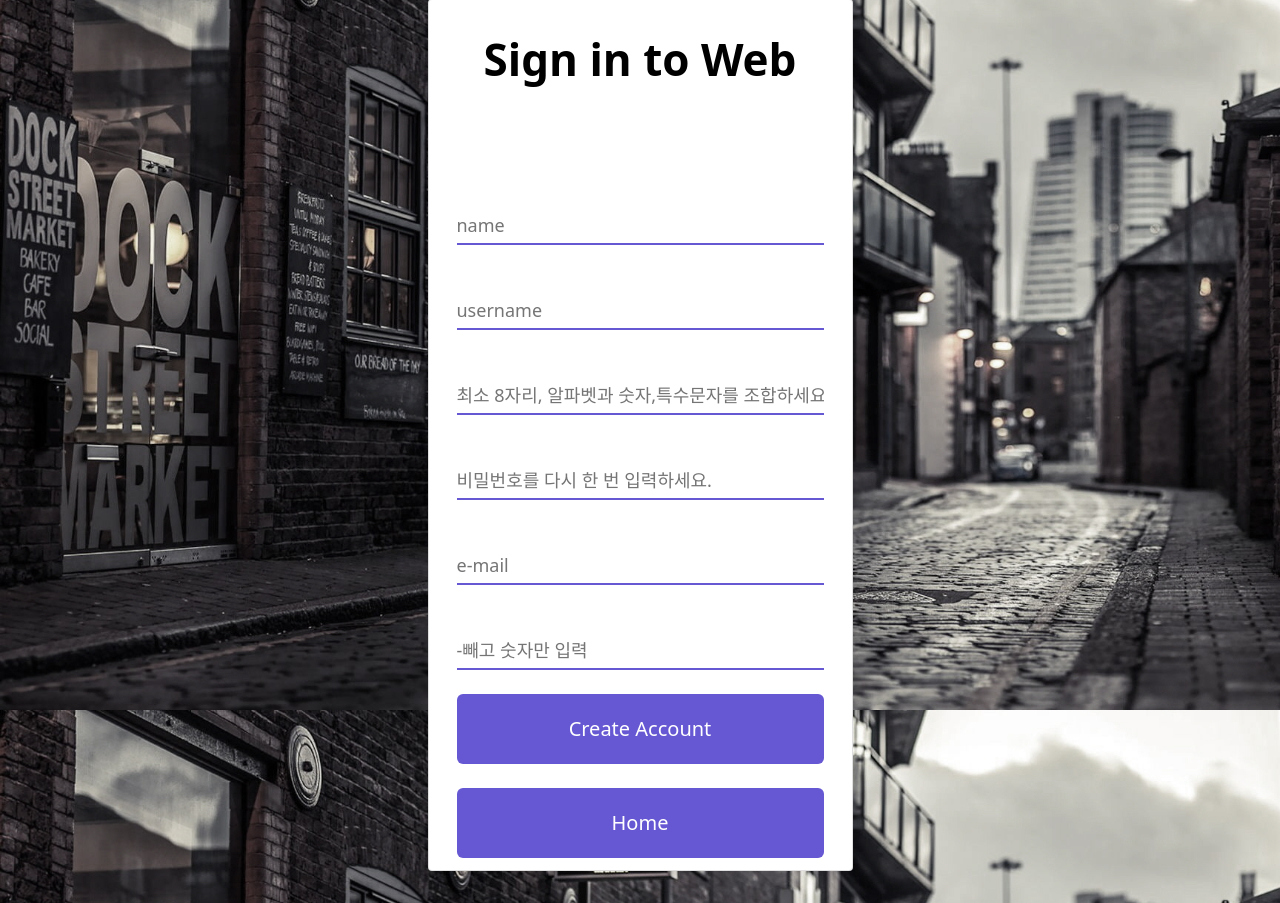
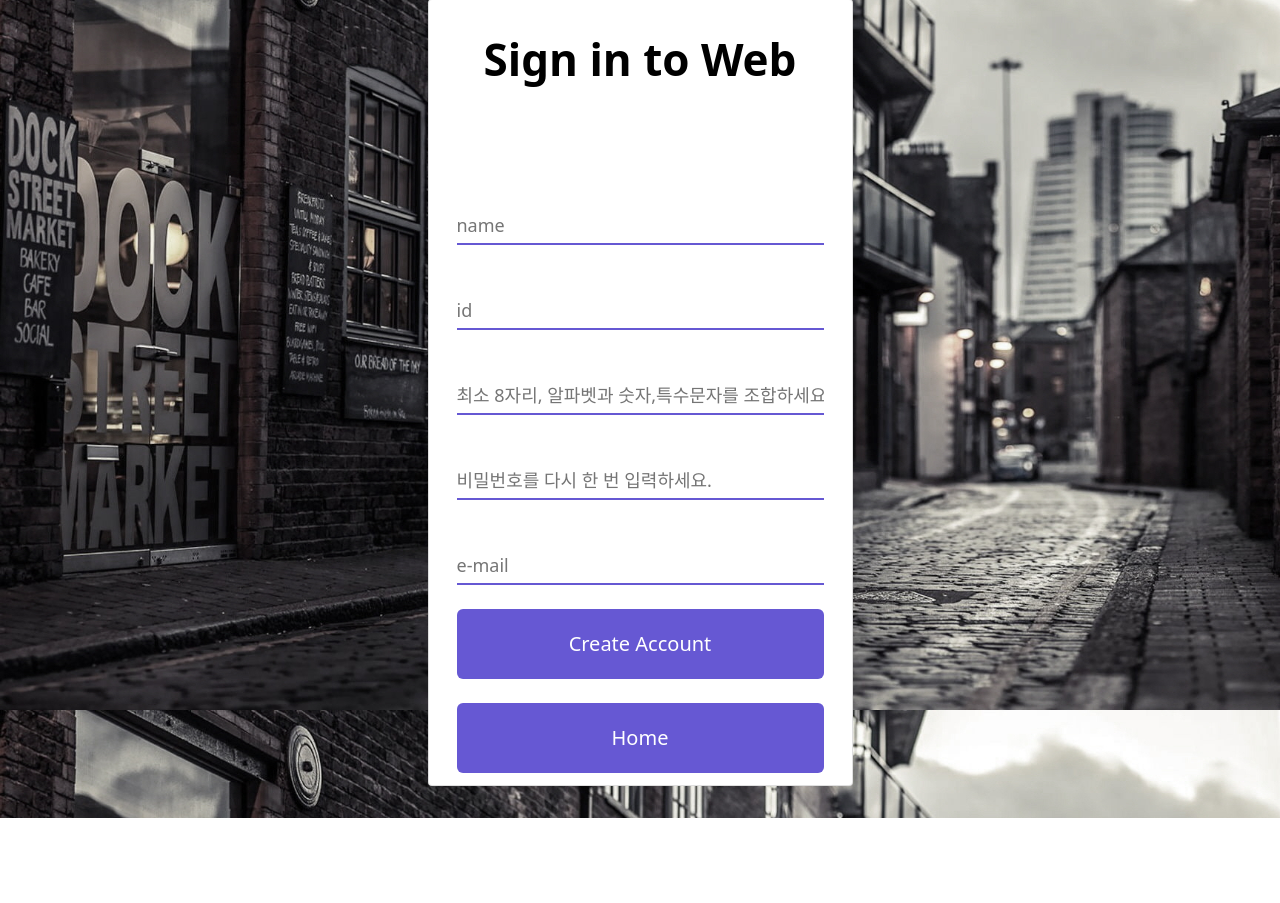
Before and after one commit to silverstone2/TODAYS, a Django app: page /users/signup/ in a window 1280 px wide. Shown: the part 90-993 px from the top of the page. After the commit the page ends 908 px from the top, so only its background shows below. Run offline with Django 4.2, Linux system fonts and the light colour scheme; some libraries are stand-ins or nearby versions.

Commit message:
2022-12-22 1. 회원가입 전화번호 삭제 2. 회원가입 시 성공여부 및 링크 이동 코드 수정

```diff
--- a/mainapp/templates/users/signup.html
+++ b/mainapp/templates/users/signup.html
@@ -150,38 +150,35 @@ background-attachment: fixed; /* 스크롤바 움직일때 이미지가 따라
 				Sign in to Web
 			</h2>
 		</div>
-		<form class="card-form" method="post">
+		<form class="card-form" action="/users/signupok/" method="POST">
 			{% csrf_token %}
 
 			<div class="input">
 				<input type="text" class="input-field"
-				name="name" id="name" placeholder="name">
+				name="members_name" id="members_name" placeholder="name">
 			</div>
 			<div class="input">
 				<input type="text" class="input-field"
-				name="username" id="username" placeholder="username">
+				name="members_id" id="members_id" placeholder="id">
 			</div>
 			<div class="input">
 				<input type="password" class="input-field"
-				name="password" id="password1" placeholder="최소 8자리, 알파벳과 숫자,특수문자를 조합하세요.">
+				name="members_pw1" id="members_pw1" placeholder="최소 8자리, 알파벳과 숫자,특수문자를 조합하세요.">
 			</div>
 			<div class="input">
 				<input type="password" class="input-field"
-				name="password" id="password2" placeholder="비밀번호를 다시 한 번 입력하세요.">
+				name="members_pw2" id="members_pw2" placeholder="비밀번호를 다시 한 번 입력하세요.">
 			</div>
 			<div class="input">
-				<input type="text" class="input-field"
-				name="email" id="email" placeholder="e-mail">
+				<input type="email" class="input-field"
+				name="members_email" id="members_email" placeholder="e-mail">
 			</div>
-			<div class="input">
-				<input type="text" class="input-field"
-				name="email" id="email" placeholder="-빼고 숫자만 입력">
-			</div>
+
 
 			<br />
 
 			<div class="Create Account">
-				<button class="action-button" type="button" onclick="#">
+				<button class="action-button" type="submit">
 				Create Account</button>
 			</div>
 			<br />
```
